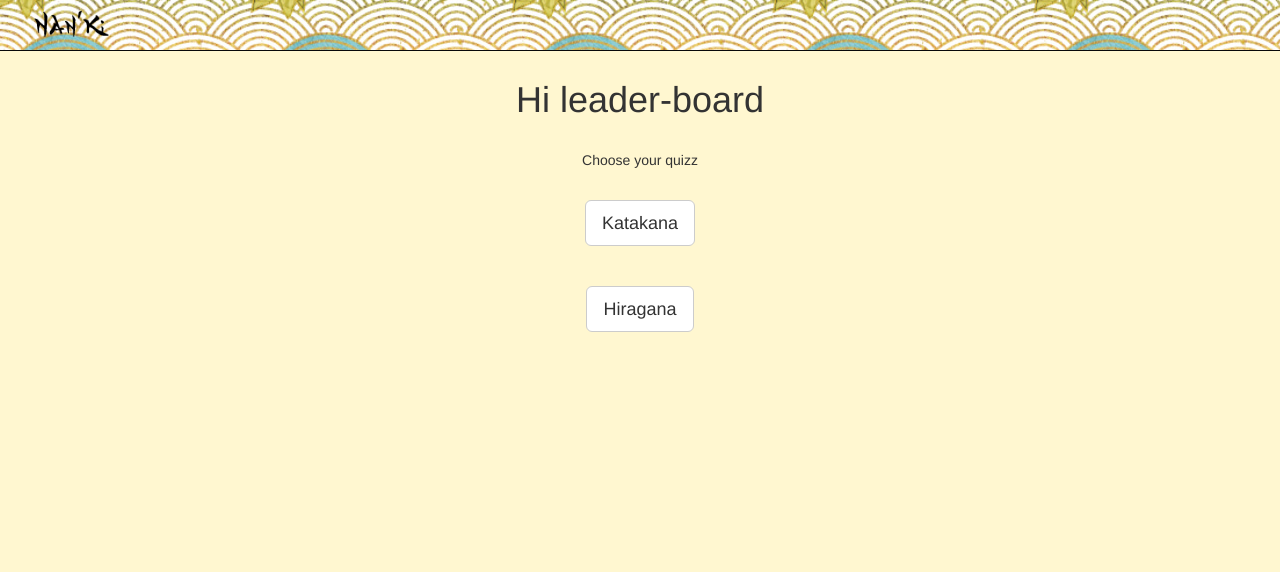
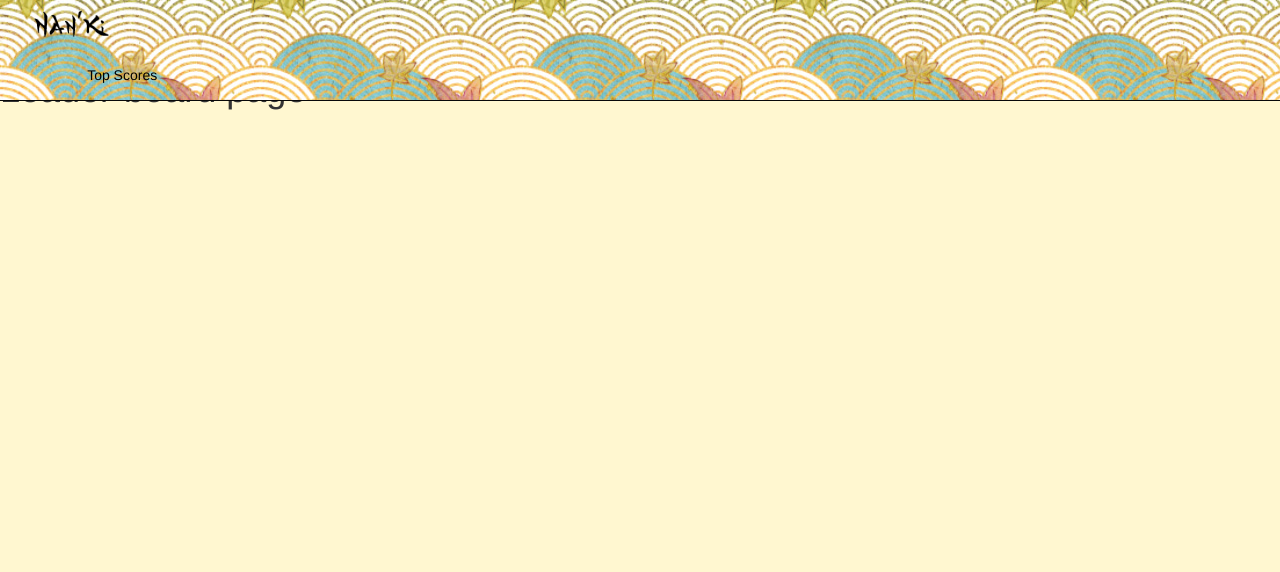
Before and after one commit to tonkec/nanki, a Flask app: page /leader-board in a window 1280 px wide. Shown: the top 572 px of the page. Run offline with Flask 2, Linux system fonts and the light colour scheme; some libraries are stand-ins or nearby versions.

Commit message:
navigation fix & leaderboard
add navmenu; fix routing; add leaderboard routing and placeholder template;

```diff
--- a/run.py
+++ b/run.py
@@ -28,16 +28,16 @@ def index():
         with open("data/users.txt", "a") as user_list:
             now = datetime.now().strftime("%Y.%m.%d : %H:%M:%S")
             user_list.writelines(now + " - " + request.form["username"] + " - logged in\n")
-        return redirect(request.form["username"])
+        return redirect("log/" + request.form["username"])
     return render_template('index.html')
 
 
-@app.route('/<username>')
+@app.route('/log/<username>')
 def user_page(username):
     return render_template("quiz-sel.html", user=username)
 
 
-@app.route('/<username>/<kana>')
+@app.route('/log/<username>/<kana>')
 def quiz(username, kana):
     with open('data/syllabary.json', 'r') as kanji_data:
         kanjis = json.load(kanji_data)
@@ -46,6 +46,11 @@ def quiz(username, kana):
     return render_template('quiz.html', user=username, guess=guess, kana=kana)
 
 
+@app.route('/leader-board')
+def leaderboard():
+    return render_template('leader-board.html')
+
+
 if __name__ == '__main__':
     app.run(host='127.0.0.1',
             port=int(5000),
--- a/static/css/nanki.css
+++ b/static/css/nanki.css
@@ -37,6 +37,9 @@ body {
 	#navbar a {
 		color: black;
 		text-decoration: none;
+	}
+	.navbar-inverse .navbar-toggle:hover {
+		background-color: #BDCA80;
 	}
 /*
 				===== INDEX =====
--- a/templates/base.html
+++ b/templates/base.html
@@ -25,7 +25,15 @@
 <nav id="navbar" class="navbar navbar-fixed-top navbar-inverse">
 	<div class="container-fluid">
 		<div class="navbar-header">
-			<img id="nav-logo" src="{{ url_for('static', filename='img/graphics/nanki_label.png') }}" alt="NanKi_logo" href="/">
+            <a href="/"><img id="nav-logo" src="{{ url_for('static', filename='img/graphics/nanki_label.png') }}" alt="NanKi_logo"></a>
+            <button type="button" class="navbar-toggle collapsed" data-toggle="collapse" data-target="#nav-menu">
+				<span class="glyphicon glyphicon-user"></span>
+			</button>
+            <div id="nav-menu" class="collapse navbar-collapse">
+                <ul class="nav navbar-nav navbar-right">
+                    <li><a href="/leader-board">Top Scores</a></li>
+                </ul>
+            </div>
 		</div>
 	</div>
 </nav>
--- /dev/null
+++ b/templates/leader-board.html
@@ -0,0 +1,8 @@
+{% extends 'base.html' %}
+{% block content %}
+
+<header>
+    <h1>Leader-board page</h1>
+</header>
+
+{% endblock %}
--- a/templates/quiz-sel.html
+++ b/templates/quiz-sel.html
@@ -6,10 +6,10 @@
 <main id="main-quiz-sel">
 	<p>Choose your quizz</p>
     <div id="play-kata" class="sel-button">
-        <a class="btn btn-default btn-lg" href="/{{ user }}/katakana">Katakana</a>
+        <a class="btn btn-default btn-lg" href="/log/{{ user }}/katakana">Katakana</a>
     </div>
     <div id="play-hira" class="sel-button">
-        <a class="btn btn-default btn-lg" href="/{{ user }}/hiragana">Hiragana</a>
+        <a class="btn btn-default btn-lg" href="/log/{{ user }}/hiragana">Hiragana</a>
     </div>
 </main>
 
--- a/templates/quiz.html
+++ b/templates/quiz.html
@@ -2,7 +2,7 @@
 {% block content %}
 
 <section id="question">
-    <img src="../static/{{ guess[kana] }}" alt="character to guess">
+    <img src="../../static/{{ guess[kana] }}" alt="character to guess">
 </section>
 
 <section id="answer">
```
